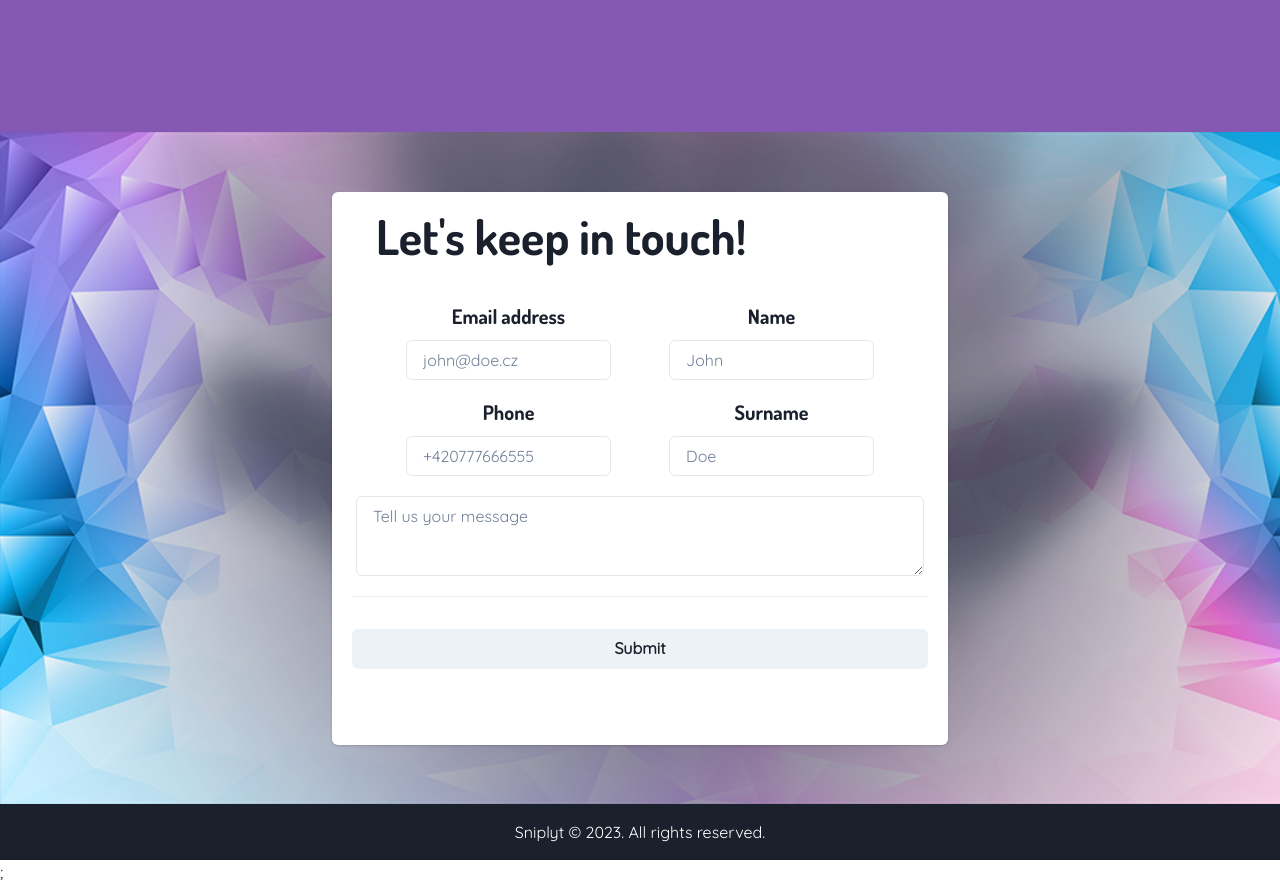
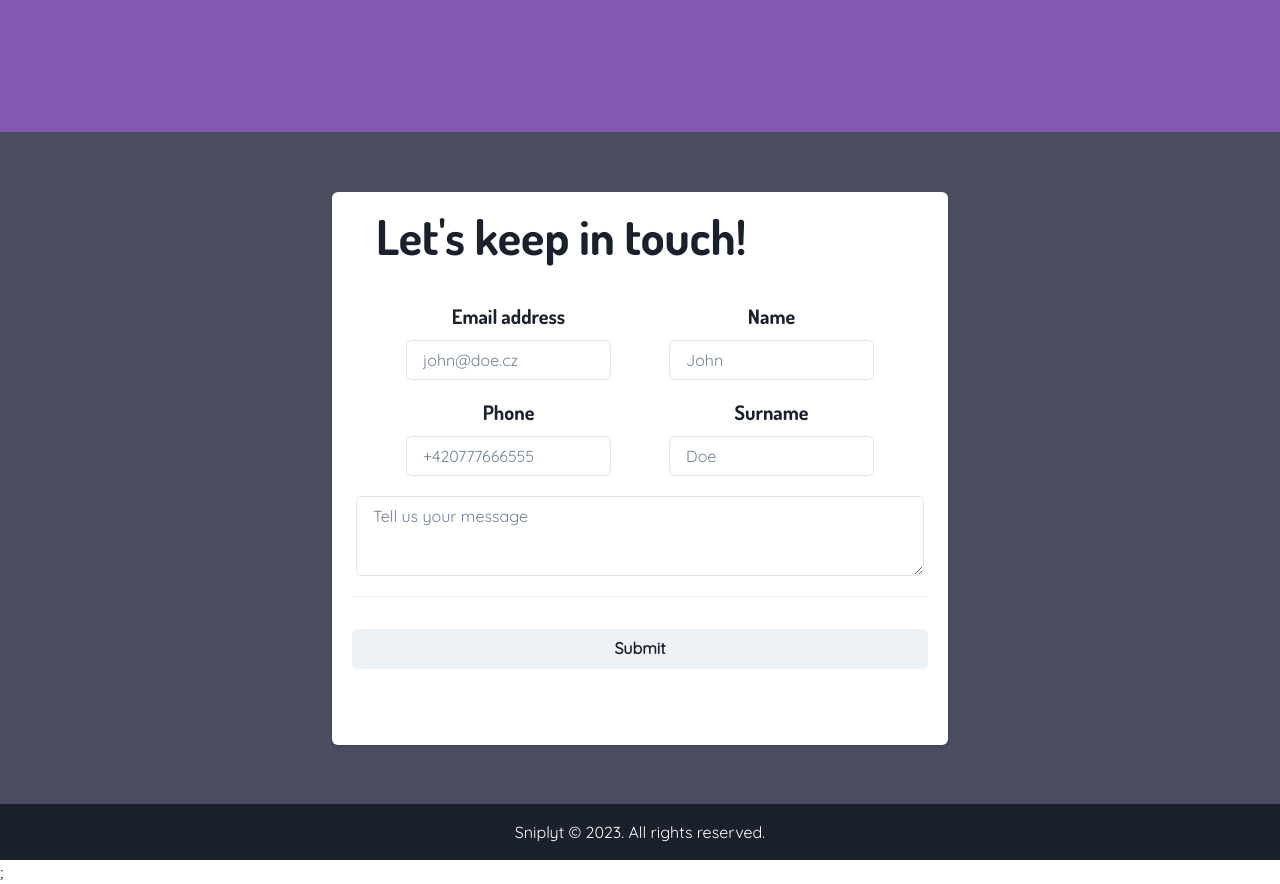
Before and after one commit to MichaelaLodnanova/Analytical-link-shortener, a React (Vite) app in the folder apps/frontend/: page / in a window 1280 px wide. Shown: the part 2620-3504 px from the top of the page. Built offline with nearby package versions, Linux system fonts and the light colour scheme; no server answers.

Commit message:
feat: updated changes

```diff
--- a/apps/frontend/src/main.tsx
+++ b/apps/frontend/src/main.tsx
@@ -30,6 +30,20 @@ const theme = extendTheme({
       100: '#e2d0f7',
       200: '#f6edfc',
     },
+    cards: {
+      main: '#e5eaf5',
+      '50': '#ffffff',
+      '100': '#fcfeff',
+      '200': '#f7fafc',
+      '300': '#f2f6fa',
+      '400': '#ebf0f7',
+      '500': '#e5eaf5',
+      '600': '#b8c3db',
+      '700': '#8190b8',
+      '800': '#536394',
+      '900': '#2e3d6e',
+      '950': '#131e47',
+    },
   },
 });
 ReactDOM.createRoot(document.getElementById('root') as HTMLElement).render(
--- a/apps/frontend/src/pages/home/components/Contact.tsx
+++ b/apps/frontend/src/pages/home/components/Contact.tsx
@@ -1,5 +1,4 @@
 import {
-  Box,
   Card,
   CardBody,
   CardFooter,
@@ -8,10 +7,10 @@ import {
   Heading,
   useToast,
 } from '@chakra-ui/react';
+import BoxItem from './BoxItem';
 import { ContactFormSchema } from 'common';
 import ContactForm from './ContactForm';
 import { useNavigate } from 'react-router-dom';
-import backgroundPicture from '../../../assets/images/pngegg.png';
 export default function Contact() {
   const toast = useToast();
   const navigate = useNavigate();
@@ -28,15 +27,7 @@ export default function Contact() {
     navigate('/');
   };
   return (
-    <Box
-      minH={'2xl'}
-      backgroundColor={'primary.100'}
-      backgroundImage={backgroundPicture}
-      backgroundSize={'cover'}
-      display="flex"
-      justifyContent="space-evenly"
-      alignItems="center"
-    >
+    <BoxItem color={'primary.100'}>
       <Flex justifyContent={'flex-start'}>
         <Card position={'relative'}>
           <CardHeader>
@@ -50,6 +41,6 @@ export default function Contact() {
           <CardFooter></CardFooter>
         </Card>
       </Flex>
-    </Box>
+    </BoxItem>
   );
 }
```
Also changed, not shown: apps/frontend/src/assets/images/pngegg.png (deleted).
